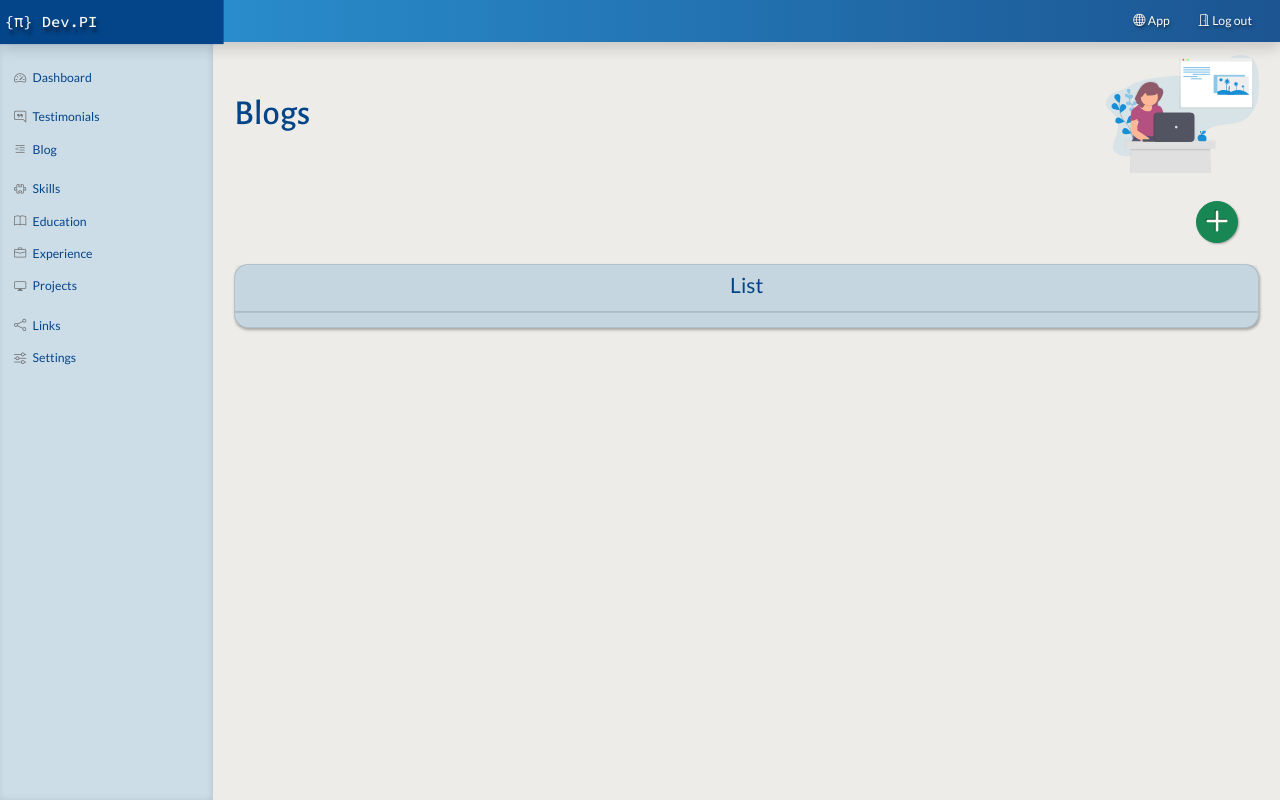
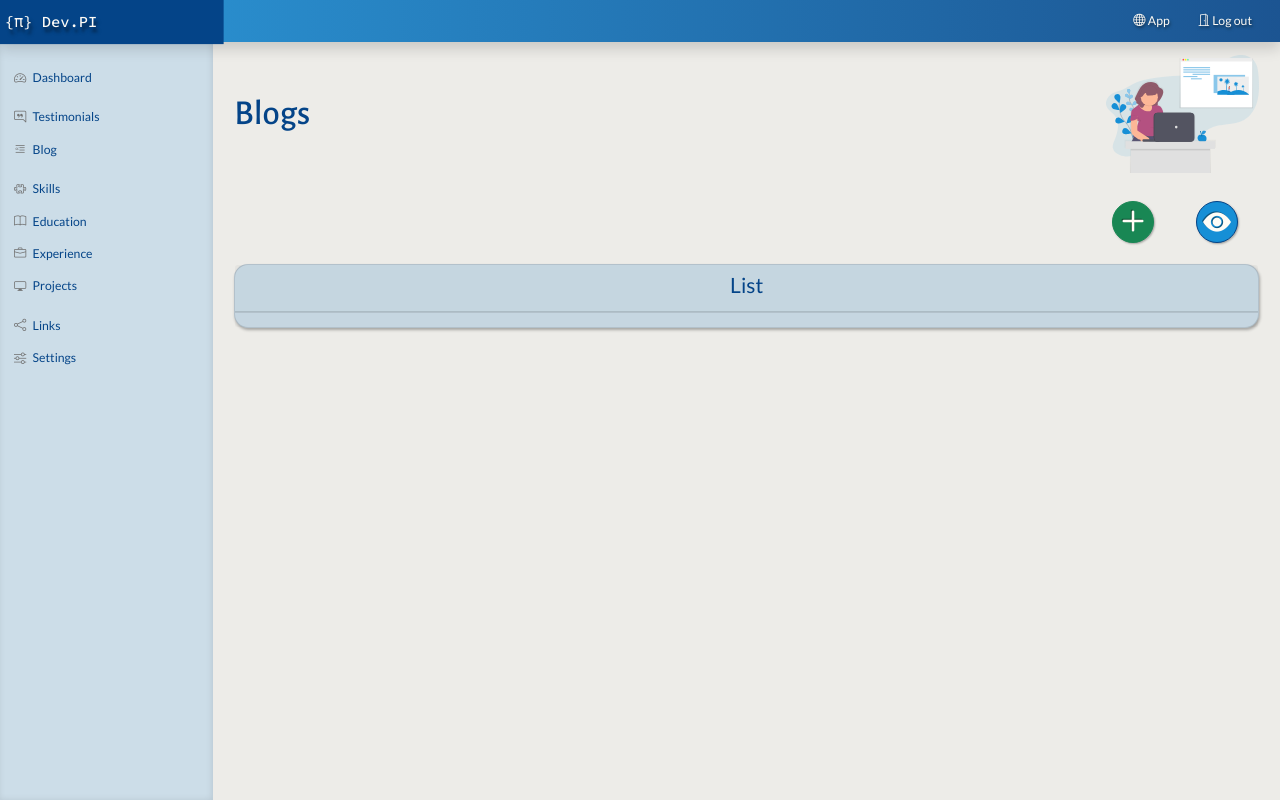
Before and after one commit to pinco227/dev.pi, a Flask app: page /admin/blogs in a window 1280 px wide. Run offline with Flask 2, Linux system fonts and the light colour scheme; the visitor is signed in with stand-in values (Sample User, id 1); data that the repository does not hold is empty; some libraries are stand-ins or nearby versions.

Commit message:
feat(admin): add and style preview buttons for projects and blogs in admin

```diff
--- a/static/css/admin.css
+++ b/static/css/admin.css
@@ -60,9 +60,13 @@ main {
     display: flex;
     justify-content: center;
     align-items: center;
+    text-shadow: -1px -1px rgb(0 0 0 / 40%);
+    color: var(--text-light);
+    font-size: 2rem;
+}
+
+.btn-round.btn-success {
     font-size: 3rem;
-    color: var(--text-light);
-    text-shadow: -1px -1px rgb(0 0 0 / 40%);
 }
 
 /*------------------------------------------ NAVBAR */
--- a/templates/admin/blogs.html
+++ b/templates/admin/blogs.html
@@ -11,6 +11,8 @@
     </div>
     <div class="row">
         <div class="col">
+            <a href="{{ url_for('blog') }}" class="btn btn-round btn-accent float-end m-4"><i
+                    class="bi bi-eye-fill"></i></a>
             <a href="{{ url_for('add_blog') }}" class="btn btn-round btn-success float-end m-4" data-bs-toggle="tooltip"
                 data-bs-placement="left" title="Add new"><i class="bi bi-plus"></i></a>
         </div>
@@ -24,13 +26,13 @@
             <li class="list-group-item d-flex justify-content-between">
                 <div class="row w-100 align-items-center">
                     <div class="col-6 offset-3 col-sm-2 offset-sm-0 text-center">
-                    {% if blog.photos|length %}
+                        {% if blog.photos|length %}
                         {% set photos = blog.photos.split(',') %}
                         <img src="{{ url_for('uploads', filename=photos[0].replace(' ', '')) }}" alt="{{ blog.title }}"
                             class="img-fluid">
-                    {% else %}
+                        {% else %}
                         <i class="bi bi-blockquote-left fs-1"></i>
-                    {% endif %}
+                        {% endif %}
                     </div>
                     <div class="col-12 col-sm-10">
                         <h3 class="text-start">{{ blog.title }}</h3>
@@ -40,10 +42,12 @@
                     </div>
                 </div>
                 <div class="controls d-flex flex-column align-items-center justify-content-around ms-4">
+                    <a href="{{ url_for('get_post', post=blog.slug) }}" class="btn btn-sm btn-accent"><i
+                            class="bi bi-eye-fill"></i></a>
+                    <a href="{{ url_for('edit_blog', id=blog._id) }}" class="btn btn-sm btn-light"><i
+                            class="bi bi-pencil"></i></a>
                     <a href="{{ url_for('delete_blog', id=blog._id) }}" class="btn btn-sm btn-danger confirm"><i
                             class="bi bi-trash"></i></a>
-                    <a href="{{ url_for('edit_blog', id=blog._id) }}" class="btn btn-sm btn-light"><i
-                            class="bi bi-pencil"></i></a>
                 </div>
             </li>
             {% endfor %}
--- a/templates/admin/projects.html
+++ b/templates/admin/projects.html
@@ -11,6 +11,8 @@
     </div>
     <div class="row">
         <div class="col">
+            <a href="{{ url_for('portfolio') }}" class="btn btn-round btn-accent float-end m-4"><i
+                    class="bi bi-eye-fill"></i></a>
             <a href="{{ url_for('add_project') }}" class="btn btn-round btn-success float-end m-4"
                 data-bs-toggle="tooltip" data-bs-placement="left" title="Add new"><i class="bi bi-plus"></i></a>
         </div>
@@ -47,6 +49,8 @@
                     </div>
                 </div>
                 <div class="controls d-flex flex-column align-items-center justify-content-around ms-4">
+                    <a href="{{ url_for('get_project', project=project.slug) }}" class="btn btn-sm btn-accent"><i
+                            class="bi bi-eye-fill"></i></a>
                     <a href="{{ url_for('delete_project', id=project._id) }}" class="btn btn-sm btn-danger confirm"><i
                             class="bi bi-trash"></i></a>
                     <a href="{{ url_for('edit_project', id=project._id) }}" class="btn btn-sm btn-light"><i
```
Lines whose indentation alone changed are shown as unchanged.
